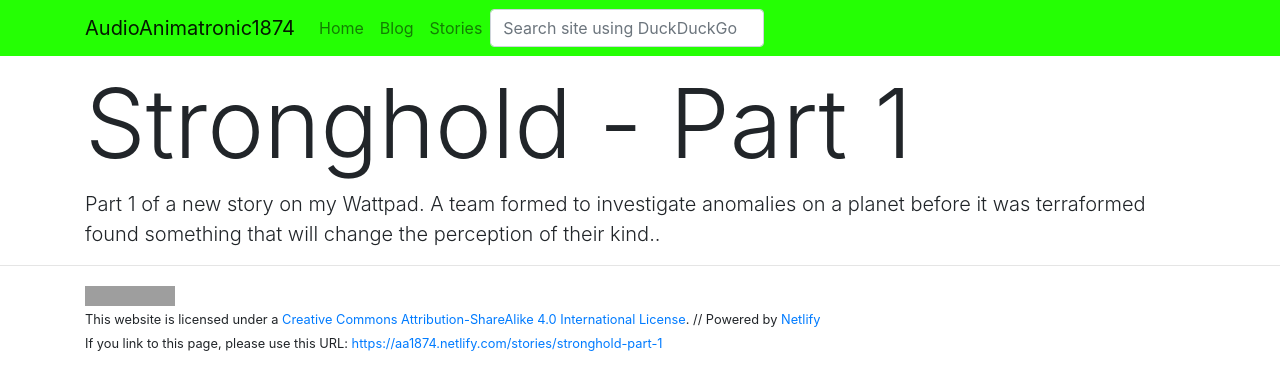
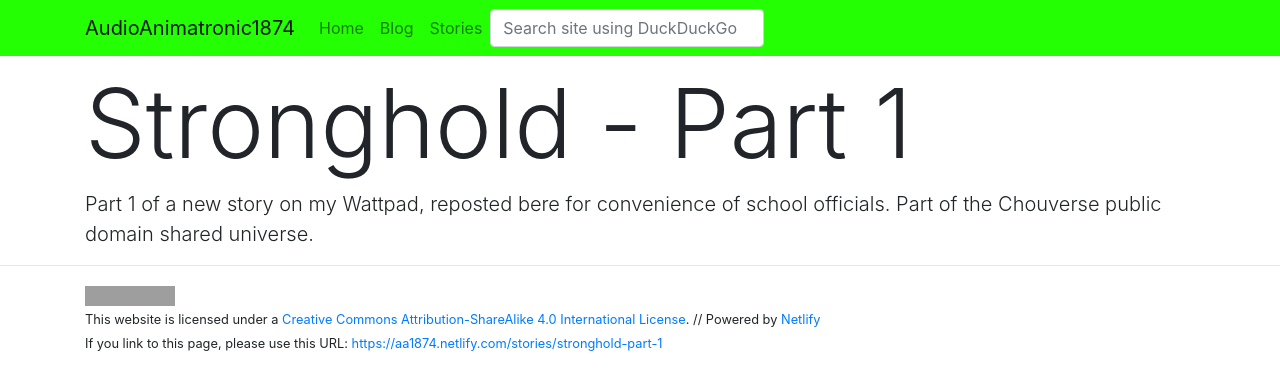
Before and after one commit to aa1874/aa1874site, a Jekyll site: the page built from _stories/stronghold-part-1.md, in a window 1280 px wide. Shown: the top 390 px of the page. Built offline with Jekyll 4.4.1, drawn with Linux system fonts in a browser that asks for light colours; nearby versions of some CDN libraries; grey boxes are pictures that could not be loaded.

Commit message:
Update stronghold-part-1.md

```diff
--- a/_stories/stronghold-part-1.md
+++ b/_stories/stronghold-part-1.md
@@ -1,5 +1,5 @@
 ---
 layout: story
 title: Stronghold - Part 1
-headline: Part 1 of a new story on my Wattpad. A team formed to investigate anomalies on a planet before it was terraformed found something that will change the perception of their kind..
+headline: Part 1 of a new story on my Wattpad, reposted bere for convenience of school officials. Part of the Chouverse public domain shared universe.
 ---
```
